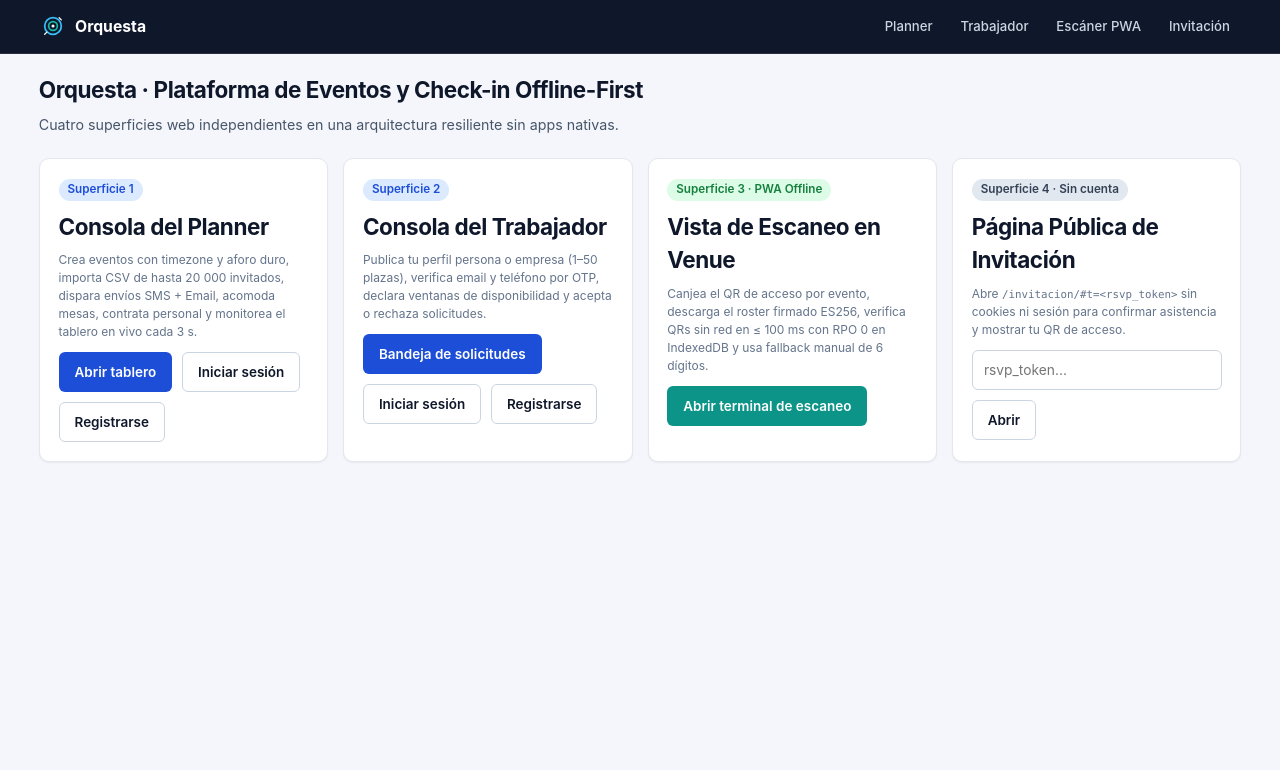
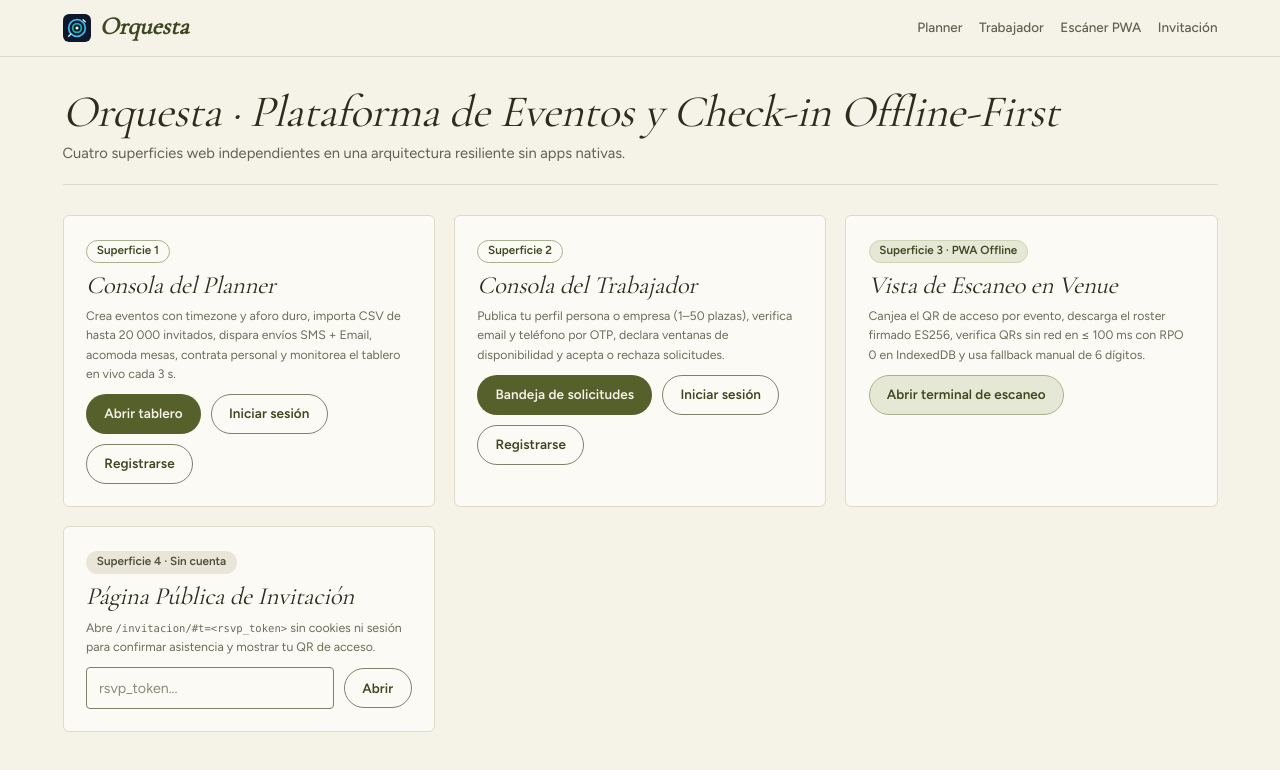
Before and after one commit to stephy0410/orquesta, an Angular app in the folder front/: page / in a window 1280 px wide. Shown: the top 770 px of the page. Built offline with nearby package versions, Linux system fonts and the light colour scheme.

Commit message:
feat(front): sistema visual olivo y papel crema con contraste AA

```diff
--- a/front/src/index.html
+++ b/front/src/index.html
@@ -2,10 +2,10 @@
 <html lang="es">
   <head>
     <meta charset="utf-8" />
-    <title>Orquesta — Gestión de Eventos y Check-in</title>
+    <title>Orquesta · Dirige todos tus eventos desde un solo lugar</title>
     <base href="/" />
     <meta name="viewport" content="width=device-width, initial-scale=1" />
-    <meta name="theme-color" content="#0f172a" />
+    <meta name="theme-color" content="#56602a" />
     <meta
       name="description"
       content="Orquesta: consola de planeación de eventos, contratación de personal, invitación pública y check-in offline-first."
--- a/front/src/styles.scss
+++ b/front/src/styles.scss
@@ -1,35 +1,58 @@
+/*
+ * Orquesta · identidad visual
+ * Paleta olivo / papel crema inspirada en papelería de bodas; tipografía editorial
+ * (Cormorant Garamond para títulos, Figtree para interfaz). Todos los pares de texto
+ * cumplen WCAG 2.2 AA (≥ 4.5:1); el salvia solo se usa como decoración.
+ */
 :root {
-  --oq-bg: #f4f6fb;
-  --oq-surface: #ffffff;
-  --oq-surface-muted: #f8fafc;
-  --oq-ink: #0f172a;
-  --oq-ink-muted: #475569;
-  --oq-ink-subtle: #64748b;
-  --oq-border: #e2e8f0;
-  --oq-border-strong: #cbd5e1;
+  /* Papel y tinta */
+  --oq-bg: #f5f2e8;
+  --oq-surface: #fbfaf4;
+  --oq-surface-muted: #f0ede1;
+  --oq-ink: #2b2e1b;
+  --oq-ink-muted: #5f614f;
+  --oq-ink-subtle: #6b6d5a;
+  --oq-border: #dfdbc9;
+  --oq-border-strong: #7e826a; /* ≥ 3:1 contra el papel: bordes de inputs */
 
-  --oq-primary: #1d4ed8;
-  --oq-primary-hover: #1e40af;
-  --oq-primary-soft: #dbeafe;
-  --oq-accent: #0d9488;
-  --oq-accent-soft: #ccfbf1;
+  /* Olivo, salvia y corteza */
+  --oq-olive: #56602a;
+  --oq-olive-deep: #3f4720;
+  --oq-sage: #a9b28e;
+  --oq-sage-soft: #e6e8d6;
+  --oq-bark: #7b5236;
+  --oq-bark-soft: #f3e7d9;
 
-  --oq-success: #15803d;
-  --oq-success-bg: #dcfce7;
-  --oq-warning: #b45309;
-  --oq-warning-bg: #fef3c7;
-  --oq-danger: #b91c1c;
-  --oq-danger-bg: #fee2e2;
-  --oq-neutral: #334155;
-  --oq-neutral-bg: #e2e8f0;
+  /* Alias semánticos que usan las páginas existentes */
+  --oq-primary: var(--oq-olive);
+  --oq-primary-hover: var(--oq-olive-deep);
+  --oq-primary-soft: var(--oq-sage-soft);
+  --oq-accent: var(--oq-olive-deep);
+  --oq-accent-soft: var(--oq-sage-soft);
 
-  --oq-radius-sm: 6px;
-  --oq-radius-md: 10px;
-  --oq-radius-lg: 16px;
-  --oq-shadow-sm: 0 1px 2px rgba(15, 23, 42, 0.06);
-  --oq-shadow-md: 0 8px 24px rgba(15, 23, 42, 0.08);
-  --oq-font-sans: 'Inter', -apple-system, BlinkMacSystemFont, 'Segoe UI', Roboto, sans-serif;
-  --oq-font-mono: 'JetBrains Mono', ui-monospace, SFMono-Regular, Menlo, Consolas, monospace;
+  --oq-success: #3f4720;
+  --oq-success-bg: #e6e8d6;
+  --oq-warning: #7b5236;
+  --oq-warning-bg: #f3e7d9;
+  --oq-danger: #8e3a2a;
+  --oq-danger-bg: #f6e1da;
+  --oq-neutral: #4c4e3d;
+  --oq-neutral-bg: #e9e6d9;
+
+  --oq-radius-sm: 4px;
+  --oq-radius-md: 6px;
+  --oq-radius-lg: 10px;
+  --oq-radius-pill: 999px;
+  --oq-radius-arch: 999px 999px 6px 6px;
+  --oq-shadow-sm: 0 1px 0 rgba(43, 46, 27, 0.04);
+  --oq-shadow-md: 0 18px 40px -24px rgba(43, 46, 27, 0.35);
+
+  --oq-font-display: 'Cormorant Garamond', 'Cormorant', Garamond, 'Times New Roman', serif;
+  --oq-font-sans: 'Figtree Variable', 'Figtree', -apple-system, BlinkMacSystemFont, 'Segoe UI', sans-serif;
+  --oq-font-mono: ui-monospace, SFMono-Regular, Menlo, Consolas, monospace;
+
+  --oq-focus: 0 0 0 2px var(--oq-bg), 0 0 0 4px var(--oq-olive);
+  color-scheme: light;
 }
 
 *,
@@ -47,8 +70,9 @@ body {
   color: var(--oq-ink);
   font-family: var(--oq-font-sans);
   font-size: 15px;
-  line-height: 1.5;
+  line-height: 1.55;
   -webkit-font-smoothing: antialiased;
+  text-rendering: optimizeLegibility;
 }
 
 h1,
@@ -56,9 +80,28 @@ h2,
 h3,
 h4 {
   margin: 0 0 0.5rem;
-  font-weight: 700;
-  letter-spacing: -0.02em;
+  font-family: var(--oq-font-display);
+  font-weight: 500;
+  font-style: italic;
+  letter-spacing: -0.01em;
+  line-height: 1.1;
   color: var(--oq-ink);
+}
+
+h1 {
+  font-size: clamp(2.1rem, 1.6rem + 1.8vw, 3rem);
+}
+
+h2 {
+  font-size: 1.65rem;
+}
+
+h3 {
+  font-size: 1.3rem;
+}
+
+h4 {
+  font-size: 1.1rem;
 }
 
 p {
@@ -66,184 +109,260 @@ p {
 }
 
 a {
-  color: var(--oq-primary);
-  text-decoration: none;
+  color: var(--oq-olive);
+  text-decoration: underline;
+  text-decoration-color: color-mix(in srgb, var(--oq-olive) 35%, transparent);
+  text-underline-offset: 0.2em;
 }
 
 a:hover {
-  text-decoration: underline;
+  text-decoration-color: currentColor;
 }
 
 code,
 .mono {
   font-family: var(--oq-font-mono);
-  font-size: 0.9em;
+  font-size: 0.86em;
+}
+
+::selection {
+  background: var(--oq-sage-soft);
+}
+
+/* Foco visible y consistente (WCAG 2.4.7 / 2.4.11) */
+:focus-visible {
+  outline: none;
+  box-shadow: var(--oq-focus);
+  border-radius: var(--oq-radius-sm);
+}
+
+.oq-skip-link {
+  position: absolute;
+  left: 1rem;
+  top: -100px;
+  z-index: 100;
+  padding: 0.6rem 1rem;
+  background: var(--oq-olive-deep);
+  color: var(--oq-bg);
+  border-radius: var(--oq-radius-pill);
+  text-decoration: none;
+}
+
+.oq-skip-link:focus {
+  top: 0.75rem;
+}
+
+.oq-sr-only {
+  position: absolute;
+  width: 1px;
+  height: 1px;
+  padding: 0;
+  margin: -1px;
+  overflow: hidden;
+  clip: rect(0, 0, 0, 0);
+  white-space: nowrap;
+  border: 0;
+}
+
+@media (prefers-reduced-motion: reduce) {
+  *,
+  *::before,
+  *::after {
+    animation-duration: 0.01ms !important;
+    transition-duration: 0.01ms !important;
+  }
 }
 
 /* Layout containers */
 .oq-container {
   width: 100%;
-  max-width: 1240px;
+  max-width: 1200px;
   margin: 0 auto;
-  padding: 1.25rem;
+  padding: 2rem 1.5rem 4rem;
 }
 
 .oq-container-narrow {
   width: 100%;
   max-width: 560px;
   margin: 0 auto;
-  padding: 1.25rem;
+  padding: 2rem 1.25rem;
 }
 
 .oq-page-header {
   display: flex;
   flex-wrap: wrap;
-  align-items: flex-start;
+  align-items: flex-end;
   justify-content: space-between;
-  gap: 1rem;
-  margin-bottom: 1.5rem;
+  gap: 1.25rem;
+  margin-bottom: 2rem;
+  padding-bottom: 1.25rem;
+  border-bottom: 1px solid var(--oq-border);
+}
+
+.oq-page-header h1 {
+  margin-bottom: 0.35rem;
 }
 
 .oq-page-subtitle {
   color: var(--oq-ink-muted);
-  font-size: 0.95rem;
+  font-size: 0.98rem;
+  max-width: 62ch;
   margin: 0;
 }
 
 .oq-grid {
   display: grid;
-  gap: 1rem;
+  gap: 1.25rem;
 }
 
 .oq-grid-2 {
   display: grid;
-  grid-template-columns: repeat(auto-fit, minmax(280px, 1fr));
-  gap: 1rem;
+  grid-template-columns: repeat(auto-fit, minmax(300px, 1fr));
+  gap: 1.25rem;
 }
 
 .oq-grid-3 {
   display: grid;
   grid-template-columns: repeat(auto-fit, minmax(220px, 1fr));
-  gap: 1rem;
+  gap: 1.25rem;
 }
 
 .oq-grid-stats {
   display: grid;
-  grid-template-columns: repeat(auto-fit, minmax(135px, 1fr));
-  gap: 0.75rem;
+  grid-template-columns: repeat(auto-fit, minmax(130px, 1fr));
+  gap: 0;
+  border-top: 1px solid var(--oq-border);
+  border-bottom: 1px solid var(--oq-border);
 }
 
-/* Cards */
+/* Cards: papel con borde fino, sin sombras de "SaaS" */
 .oq-card {
   background: var(--oq-surface);
   border: 1px solid var(--oq-border);
   border-radius: var(--oq-radius-md);
-  padding: 1.25rem;
-  box-shadow: var(--oq-shadow-sm);
+  padding: 1.5rem;
 }
 
 .oq-card-header {
   display: flex;
   flex-wrap: wrap;
-  align-items: center;
+  align-items: baseline;
   justify-content: space-between;
   gap: 0.75rem;
   margin-bottom: 1rem;
 }
 
+/* Contadores: numerales serif grandes, separados por filetes */
 .oq-stat {
-  background: var(--oq-surface-muted);
+  padding: 0.9rem 1rem;
+  border-right: 1px solid var(--oq-border);
+}
+
+.oq-grid-stats .oq-stat:last-child {
+  border-right: none;
+}
+
+.oq-grid > .oq-stat,
+.oq-grid-2 > .oq-stat,
+.oq-grid-3 > .oq-stat {
   border: 1px solid var(--oq-border);
   border-radius: var(--oq-radius-sm);
-  padding: 0.75rem;
+  background: var(--oq-bg);
 }
 
 .oq-stat-label {
   display: block;
-  font-size: 0.75rem;
-  font-weight: 600;
-  text-transform: uppercase;
-  letter-spacing: 0.04em;
-  color: var(--oq-ink-subtle);
+  font-size: 0.8rem;
+  font-weight: 500;
+  color: var(--oq-ink-muted);
 }
 
 .oq-stat-value {
   display: block;
-  font-size: 1.4rem;
-  font-weight: 700;
+  font-family: var(--oq-font-display);
+  font-size: 2.1rem;
+  font-weight: 500;
+  line-height: 1.1;
+  font-variant-numeric: lining-nums tabular-nums;
   color: var(--oq-ink);
-  margin-top: 0.2rem;
+  margin-top: 0.15rem;
 }
 
-/* Buttons */
+/* Buttons: píldoras como las de la invitación */
 .oq-btn {
   display: inline-flex;
   align-items: center;
   justify-content: center;
   gap: 0.45rem;
   min-height: 40px;
-  padding: 0.5rem 1rem;
-  border-radius: var(--oq-radius-sm);
+  padding: 0.5rem 1.15rem;
+  border-radius: var(--oq-radius-pill);
   border: 1px solid transparent;
   font-family: inherit;
   font-size: 0.9rem;
-  font-weight: 600;
+  font-weight: 550;
+  letter-spacing: 0.005em;
   cursor: pointer;
-  transition: background-color 0.15s ease, border-color 0.15s ease, opacity 0.15s ease;
+  text-decoration: none;
+  transition:
+    background-color 0.15s ease,
+    border-color 0.15s ease,
+    color 0.15s ease;
+}
+
+.oq-btn:hover {
   text-decoration: none;
 }
 
 .oq-btn:disabled {
-  opacity: 0.55;
+  opacity: 0.5;
   cursor: not-allowed;
 }
 
 .oq-btn-primary {
-  background: var(--oq-primary);
-  color: #ffffff;
+  background: var(--oq-olive);
+  color: var(--oq-bg);
 }
 .oq-btn-primary:hover:not(:disabled) {
-  background: var(--oq-primary-hover);
-  text-decoration: none;
+  background: var(--oq-olive-deep);
 }
 
 .oq-btn-secondary {
-  background: var(--oq-surface);
-  color: var(--oq-ink);
+  background: transparent;
+  color: var(--oq-olive-deep);
   border-color: var(--oq-border-strong);
 }
 .oq-btn-secondary:hover:not(:disabled) {
-  background: var(--oq-surface-muted);
-  text-decoration: none;
+  background: var(--oq-sage-soft);
+  border-color: var(--oq-olive);
 }
 
 .oq-btn-accent {
-  background: var(--oq-accent);
-  color: #ffffff;
+  background: var(--oq-sage-soft);
+  color: var(--oq-olive-deep);
+  border-color: var(--oq-sage);
 }
 .oq-btn-accent:hover:not(:disabled) {
-  background: #0f766e;
-  text-decoration: none;
+  background: #d9dcc4;
 }
 
 .oq-btn-danger {
   background: var(--oq-danger);
-  color: #ffffff;
+  color: #fdf6f3;
 }
 .oq-btn-danger:hover:not(:disabled) {
-  background: #991b1b;
-  text-decoration: none;
+  background: #74301f;
 }
 
 .oq-btn-sm {
   min-height: 32px;
-  padding: 0.3rem 0.7rem;
-  font-size: 0.82rem;
+  padding: 0.3rem 0.85rem;
+  font-size: 0.84rem;
 }
 
 .oq-btn-lg {
-  min-height: 48px;
-  padding: 0.75rem 1.25rem;
+  min-height: 50px;
+  padding: 0.75rem 1.6rem;
   font-size: 1rem;
 }
 
@@ -252,32 +371,37 @@ code,
   display: inline-flex;
   align-items: center;
   gap: 0.35rem;
-  padding: 0.2rem 0.6rem;
-  border-radius: 999px;
+  padding: 0.18rem 0.65rem;
+  border-radius: var(--oq-radius-pill);
   font-size: 0.78rem;
-  font-weight: 600;
-  line-height: 1.3;
+  font-weight: 550;
+  line-height: 1.35;
   white-space: nowrap;
+  border: 1px solid transparent;
 }
 
 .oq-badge-success {
   color: var(--oq-success);
   background: var(--oq-success-bg);
+  border-color: #cfd3b6;
 }
 
 .oq-badge-warning {
   color: var(--oq-warning);
   background: var(--oq-warning-bg);
+  border-color: #e4cfb6;
 }
 
 .oq-badge-danger {
   color: var(--oq-danger);
   background: var(--oq-danger-bg);
+  border-color: #ebc4b8;
 }
 
 .oq-badge-info {
-  color: var(--oq-primary);
-  background: var(--oq-primary-soft);
+  color: var(--oq-olive-deep);
+  background: transparent;
+  border-color: var(--oq-sage);
 }
 
 .oq-badge-neutral {
@@ -285,10 +409,10 @@ code,
   background: var(--oq-neutral-bg);
 }
 
-/* Forms */
+/* Forms: campos subrayados, como las líneas de la tarjeta de respuesta */
 .oq-form-grid {
   display: grid;
-  gap: 1rem;
+  gap: 1.15rem;
 }
 
 .oq-field {
@@ -298,8 +422,8 @@ code,
 }
 
 .oq-label {
-  font-size: 0.85rem;
-  font-weight: 600;
+  font-size: 0.86rem;
+  font-weight: 550;
   color: var(--oq-ink);
 }
 
@@ -307,66 +431,88 @@ code,
 .oq-select,
 .oq-textarea {
   width: 100%;
-  min-height: 40px;
-  padding: 0.5rem 0.75rem;
+  min-height: 42px;
+  padding: 0.5rem 0.8rem;
   font-family: inherit;
-  font-size: 0.92rem;
+  font-size: 0.95rem;
   color: var(--oq-ink);
   background: var(--oq-surface);
   border: 1px solid var(--oq-border-strong);
   border-radius: var(--oq-radius-sm);
   outline: none;
-  transition: border-color 0.15s ease, box-shadow 0.15s ease;
+  transition:
+    border-color 0.15s ease,
+    box-shadow 0.15s ease;
+}
+
+.oq-input::placeholder,
+.oq-textarea::placeholder {
+  color: #8a8c78;
 }
 
 .oq-textarea {
-  min-height: 84px;
+  min-height: 90px;
   resize: vertical;
 }
 
-.oq-input:focus,
-.oq-select:focus,
-.oq-textarea:focus {
-  border-color: var(--oq-primary);
-  box-shadow: 0 0 0 3px rgba(29, 78, 216, 0.15);
+.oq-input:focus-visible,
+.oq-select:focus-visible,
+.oq-textarea:focus-visible {
+  border-color: var(--oq-olive);
+  box-shadow: 0 0 0 3px color-mix(in srgb, var(--oq-olive) 22%, transparent);
+  border-radius: var(--oq-radius-sm);
+}
+
+.oq-input[aria-invalid='true'] {
+  border-color: var(--oq-danger);
 }
 
 .oq-hint {
-  font-size: 0.8rem;
+  font-size: 0.82rem;
   color: var(--oq-ink-subtle);
+}
+
+.oq-field-error {
+  font-size: 0.82rem;
+  color: var(--oq-danger);
 }
 
 /* Alerts */
 .oq-alert {
-  padding: 0.85rem 1rem;
+  padding: 0.85rem 1.1rem;
   border-radius: var(--oq-radius-sm);
   border: 1px solid transparent;
-  font-size: 0.9rem;
+  border-left-width: 3px;
+  font-size: 0.92rem;
   margin-bottom: 1rem;
 }
 
 .oq-alert-error {
   background: var(--oq-danger-bg);
   color: var(--oq-danger);
-  border-color: #fecaca;
+  border-color: #ebc4b8;
+  border-left-color: var(--oq-danger);
 }
 
 .oq-alert-warning {
   background: var(--oq-warning-bg);
   color: var(--oq-warning);
-  border-color: #fde68a;
+  border-color: #e4cfb6;
+  border-left-color: var(--oq-bark);
 }
 
 .oq-alert-success {
   background: var(--oq-success-bg);
   color: var(--oq-success);
-  border-color: #bbf7d0;
+  border-color: #cfd3b6;
+  border-left-color: var(--oq-olive);
 }
 
 .oq-alert-info {
-  background: var(--oq-primary-soft);
-  color: var(--oq-primary);
-  border-color: #bfdbfe;
+  background: var(--oq-surface);
+  color: var(--oq-olive-deep);
+  border-color: var(--oq-border);
+  border-left-color: var(--oq-sage);
 }
 
 /* Tables */
@@ -381,24 +527,22 @@ code,
 .oq-table {
   width: 100%;
   border-collapse: collapse;
-  font-size: 0.88rem;
+  font-size: 0.9rem;
   text-align: left;
 }
 
 .oq-table th {
   background: var(--oq-surface-muted);
   color: var(--oq-ink-muted);
-  font-weight: 600;
-  font-size: 0.78rem;
-  text-transform: uppercase;
-  letter-spacing: 0.04em;
-  padding: 0.65rem 0.85rem;
+  font-weight: 550;
+  font-size: 0.8rem;
+  padding: 0.65rem 0.9rem;
   border-bottom: 1px solid var(--oq-border);
   white-space: nowrap;
 }
 
 .oq-table td {
-  padding: 0.7rem 0.85rem;
+  padding: 0.75rem 0.9rem;
   border-bottom: 1px solid var(--oq-border);
   vertical-align: middle;
 }
@@ -430,51 +574,68 @@ code,
 }
 
 .oq-chip-btn {
-  padding: 0.35rem 0.75rem;
-  border-radius: 999px;
+  padding: 0.35rem 0.85rem;
+  border-radius: var(--oq-radius-pill);
   border: 1px solid var(--oq-border-strong);
-  background: var(--oq-surface);
+  background: transparent;
   color: var(--oq-ink-muted);
-  font-size: 0.82rem;
-  font-weight: 600;
+  font-family: inherit;
+  font-size: 0.84rem;
+  font-weight: 550;
   cursor: pointer;
 }
 
 .oq-chip-btn.active {
-  background: var(--oq-primary);
-  border-color: var(--oq-primary);
-  color: #ffffff;
+  background: var(--oq-olive);
+  border-color: var(--oq-olive);
+  color: var(--oq-bg);
 }
 
-/* Top nav shell */
+/* Top bar: papel, wordmark en serif cursiva */
 .oq-topbar {
   position: sticky;
   top: 0;
   z-index: 30;
-  background: #0f172a;
-  color: #f8fafc;
-  border-bottom: 1px solid rgba(255, 255, 255, 0.1);
+  background: color-mix(in srgb, var(--oq-bg) 92%, transparent);
+  backdrop-filter: blur(6px);
+  color: var(--oq-ink);
+  border-bottom: 1px solid var(--oq-border);
 }
 
 .oq-topbar-inner {
-  max-width: 1240px;
+  max-width: 1200px;
   margin: 0 auto;
-  padding: 0.7rem 1.25rem;
+  padding: 0.8rem 1.5rem;
   display: flex;
   flex-wrap: wrap;
   align-items: center;
   justify-content: space-between;
-  gap: 0.75rem;
+  gap: 0.75rem 1.5rem;
 }
 
 .oq-brand {
   display: inline-flex;
-  align-items: center;
-  gap: 0.55rem;
-  color: #ffffff;
-  font-weight: 700;
-  font-size: 1.05rem;
+  align-items: baseline;
+  gap: 0.6rem;
+  color: var(--oq-olive-deep);
+  font-family: var(--oq-font-display);
+  font-style: italic;
+  font-weight: 600;
+  font-size: 1.65rem;
+  line-height: 1;
   text-decoration: none;
+}
+
+.oq-brand img {
+  align-self: center;
+}
+
+.oq-brand small {
+  font-family: var(--oq-font-sans);
+  font-style: normal;
+  font-weight: 500;
+  font-size: 0.8rem;
+  color: var(--oq-ink-muted);
 }
 
 .oq-brand:hover {
@@ -485,49 +646,131 @@ code,
   display: flex;
   flex-wrap: wrap;
   align-items: center;
-  gap: 0.35rem;
+  gap: 0.25rem 1.1rem;
 }
 
 .oq-nav-link {
-  color: #cbd5e1;
-  font-size: 0.88rem;
+  color: var(--oq-ink-muted);
+  font-size: 0.9rem;
   font-weight: 500;
-  padding: 0.4rem 0.75rem;
-  border-radius: var(--oq-radius-sm);
+  padding: 0.35rem 0;
+  text-decoration: none;
+  border-bottom: 1px solid transparent;
 }
 
 .oq-nav-link:hover {
-  color: #ffffff;
-  background: rgba(255, 255, 255, 0.1);
-  text-decoration: none;
+  color: var(--oq-ink);
+  border-bottom-color: var(--oq-sage);
 }
 
 .oq-nav-link.active {
-  color: #ffffff;
-  background: rgba(56, 189, 248, 0.22);
+  color: var(--oq-olive-deep);
+  border-bottom-color: var(--oq-olive);
 }
 
+.oq-topbar .oq-hint {
+  color: var(--oq-ink-muted);
+}
+
+/* Tabs del evento */
 .oq-tabs {
   display: flex;
   flex-wrap: wrap;
-  gap: 0.35rem;
+  gap: 0.25rem 1.5rem;
   border-bottom: 1px solid var(--oq-border);
-  margin-bottom: 1rem;
-  padding-bottom: 0.5rem;
+  margin-bottom: 1.5rem;
 }
 
 .oq-tab {
-  padding: 0.45rem 0.85rem;
-  border-radius: var(--oq-radius-sm);
-  border: 1px solid transparent;
+  padding: 0.55rem 0;
+  margin-bottom: -1px;
+  border: none;
+  border-bottom: 2px solid transparent;
   background: transparent;
   color: var(--oq-ink-muted);
-  font-weight: 600;
-  font-size: 0.88rem;
+  font-family: inherit;
+  font-weight: 550;
+  font-size: 0.92rem;
+  text-decoration: none;
   cursor: pointer;
 }
 
+.oq-tab:hover {
+  color: var(--oq-ink);
+}
+
 .oq-tab.active {
-  background: var(--oq-primary-soft);
-  color: var(--oq-primary);
+  color: var(--oq-olive-deep);
+  border-bottom-color: var(--oq-olive);
 }
+
+/* Ornamento: ramita de olivo usada como separador */
+.oq-ornament {
+  display: block;
+  color: var(--oq-olive);
+}
+
+/* Auth: pantalla dividida (formulario + panel en arco) */
+.oq-auth {
+  min-height: calc(100vh - 64px);
+  display: grid;
+  grid-template-columns: minmax(0, 1fr) minmax(0, 0.9fr);
+}
+
+.oq-auth-form {
+  display: flex;
+  flex-direction: column;
+  justify-content: center;
+  width: 100%;
+  max-width: 460px;
+  margin: 0 auto;
+  padding: 3rem 1.5rem;
+}
+
+.oq-auth-form .oq-card {
+  background: transparent;
+  border: none;
+  padding: 0;
+}
+
+.oq-auth-form .oq-page-subtitle {
+  margin-bottom: 1.75rem;
+}
+
+.oq-auth-art {
+  position: relative;
+  margin: 1.5rem;
+  border-radius: 999px 999px var(--oq-radius-md) var(--oq-radius-md);
+  background: var(--oq-olive);
+  color: var(--oq-bg);
+  display: flex;
+  flex-direction: column;
+  align-items: center;
+  justify-content: center;
+  gap: 2.5rem;
+  padding: 6rem 2.5rem 3rem;
+  overflow: hidden;
+  text-align: center;
+}
+
+.oq-auth-art app-banquet-art {
+  width: min(70%, 340px);
+}
+
+.oq-auth-art blockquote {
+  margin: 0;
+  font-family: var(--oq-font-display);
+  font-style: italic;
+  font-size: 1.6rem;
+  line-height: 1.2;
+  max-width: 22ch;
+}
+
+@media (max-width: 860px) {
+  .oq-auth {
+    grid-template-columns: 1fr;
+  }
+  .oq-auth-art {
+    display: none;
+  }
+}
```
Also changed, not shown: front/public/manifest.webmanifest.
